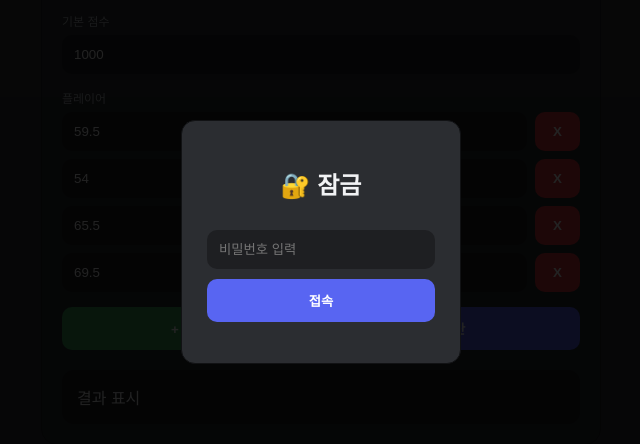
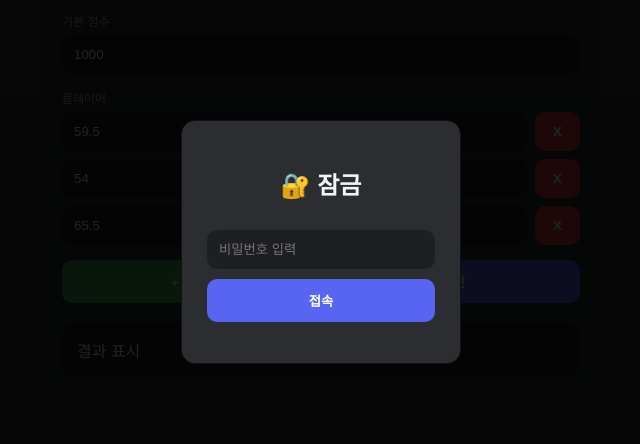
Before and after one commit to ijunyeong247-a11y/-, a plain HTML site: page index.html in a window 1280 px wide. Shown: the part 158-602 px from the top of the page, without its empty margins (319-959 px from the left). Drawn offline with Linux system fonts and the light colour scheme.

Commit message:
Update index.html

```diff
--- a/index.html
+++ b/index.html
@@ -295,8 +295,6 @@ function loadPlayers(){
         createPlayer(59.5);
         createPlayer(54);
         createPlayer(65.5);
-        createPlayer(69.5);
-
 
     }
 }
```
